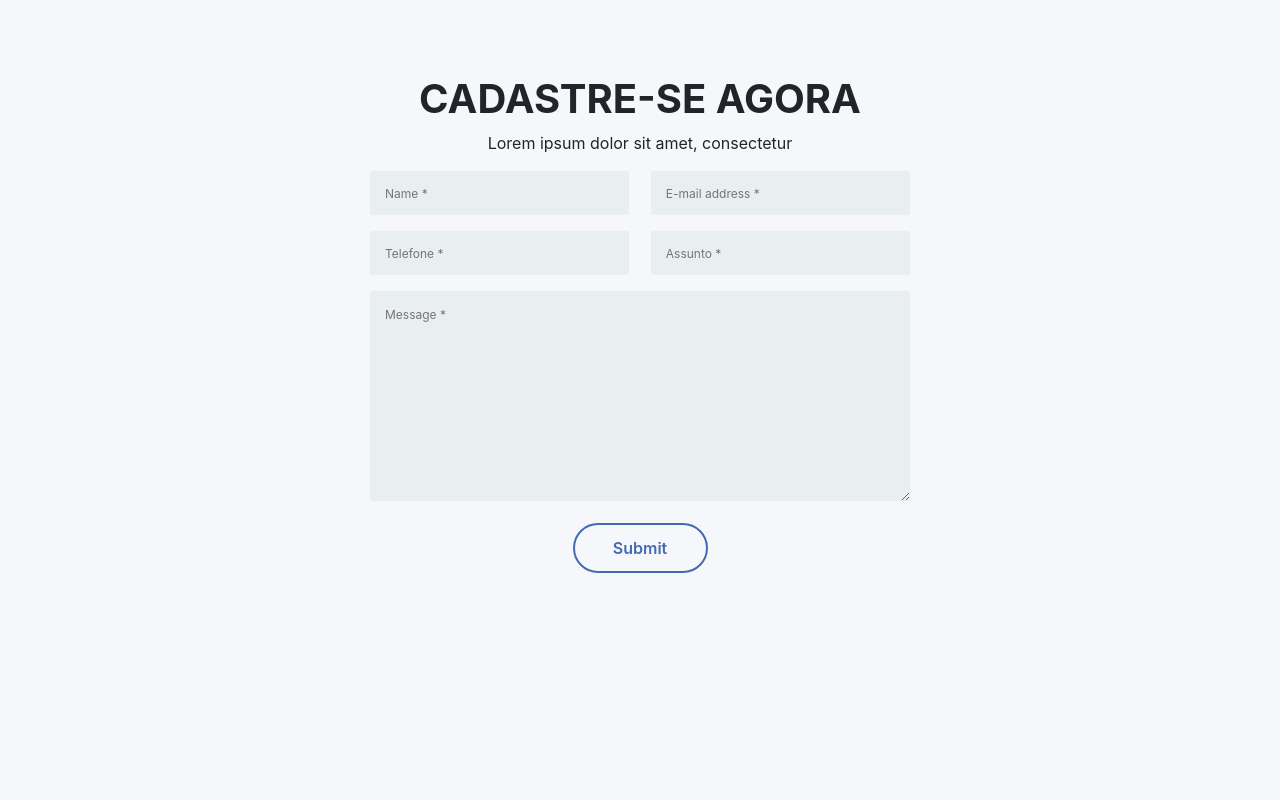
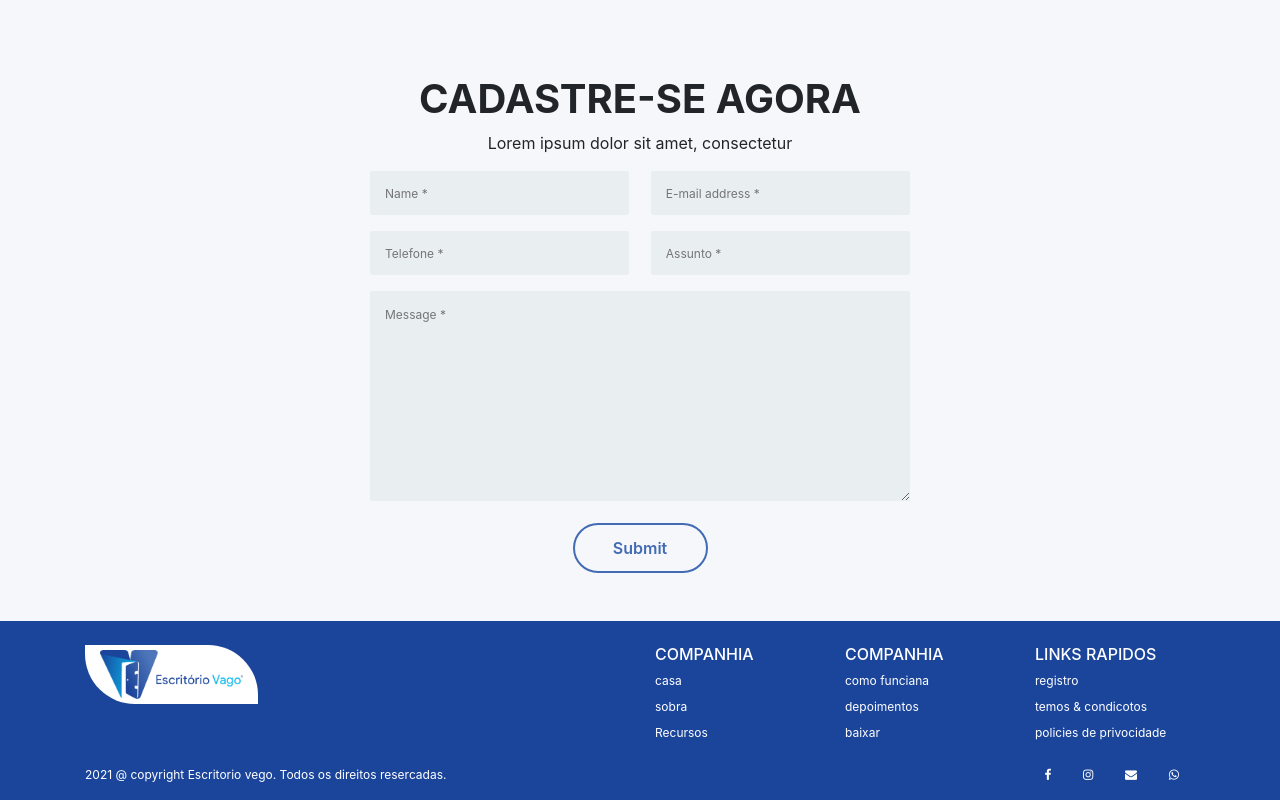
Before and after one commit to piyushchaurasia82/demo-project, a plain HTML site: page index.html in a window 1280 px wide. Shown: the part 2469-3269 px from the top of the page. Before the commit the page ends 3042 px from the top, so only its background shows below. Drawn offline with nearby package versions, Linux system fonts and the light colour scheme.

Commit message:
new update

```diff
--- a/css/style.css
+++ b/css/style.css
@@ -202,3 +202,37 @@ h1{
 }
 
 /*agora css end*/
+
+/*footer css start*/
+
+footer{
+	background:#1b459b;
+	color: #fff;
+}
+
+footer p{
+	font-size: 12px;
+	margin-bottom: 0.5rem;
+}
+
+footer h5{
+	font-size: 16px;
+}
+
+footer .log_div{
+	background: #fff;
+    padding:5px 15px;
+    border-top-right-radius: 50px;
+    border-bottom-left-radius: 50px;
+    width: 32%;
+}
+
+footer .all_ic{
+	display: flex;
+    align-items: center;
+    justify-content: space-around;
+    width:15%;
+    font-size: 12px;
+}
+
+/*footer css end*/
--- a/index.html
+++ b/index.html
@@ -266,6 +266,58 @@
 <!-- agora end -->
 
 
+<!-- footer start -->
+
+<footer class="mt-5 pt-4 pb-3">
+	<div class="container">
+		<div class="row">
+			<div class="col-md-6">
+				<div class="log_div">
+					<img class="w-100" src="images/logo.png">
+				</div>
+			</div>
+			<div class="col-md-6">
+				<div class="row">
+					<div class="col-md-4">
+						<h5>COMPANHIA</h5>
+						<p>casa</p>
+						<p>sobra</p>
+						<p>Recursos</p>
+					</div>
+					<div class="col-md-4">
+						<h5>COMPANHIA</h5>
+						<p>como funciana</p>
+						<p>depoimentos</p>
+						<p>baixar</p>
+					</div>
+					<div class="col-md-4">
+						<h5>LINKS RAPIDOS</h5>
+						<p>registro</p>
+						<p>temos & condicotos</p>
+						<p>policies de privocidade</p>
+					</div>
+				</div>
+			</div>
+		</div>
+		<div class="row mt-3">
+			<div class="col-md-12 d-flex justify-content-between">
+				<div class="w-50">
+					<p class="mb-0">2021 @ copyright Escritorio vego. Todos os direitos resercadas.</p>
+				</div>
+				<div class="all_ic">
+					<i class="fa fa-facebook"></i>
+					<i class="fa fa-instagram"></i>
+					<i class="fa fa-envelope"></i>
+					<i class="fa fa-whatsapp"></i>
+				</div>
+			</div>
+		</div>
+	</div>
+</footer>
+
+<!-- footer end -->
+
+
 
 
 </body>
```
